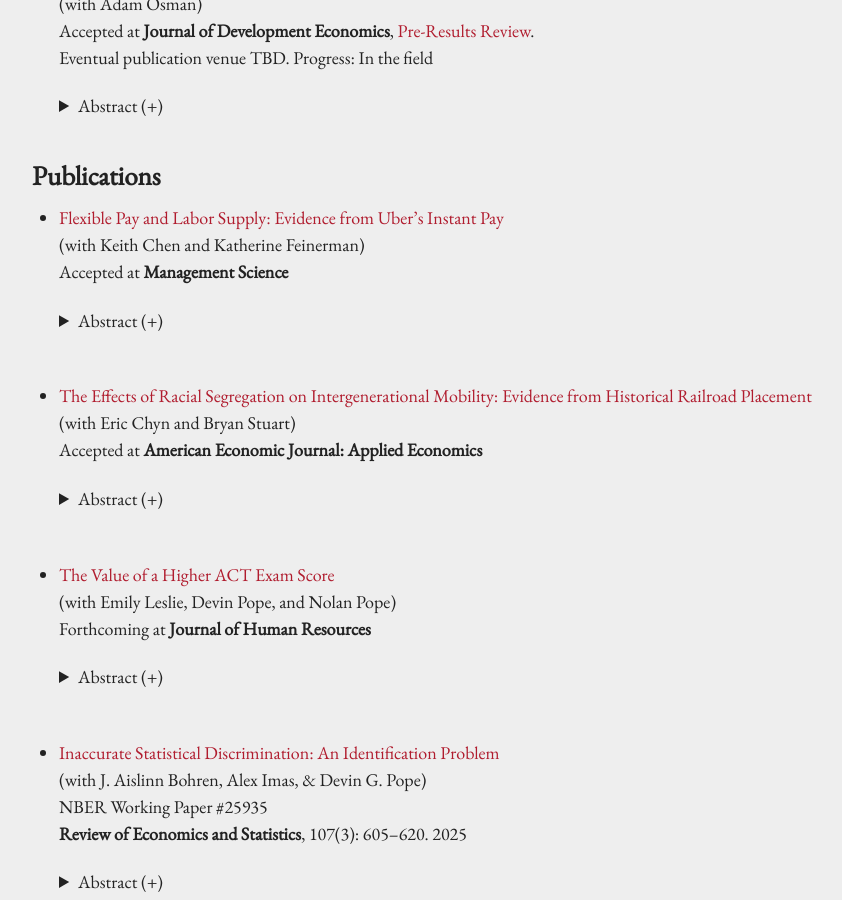
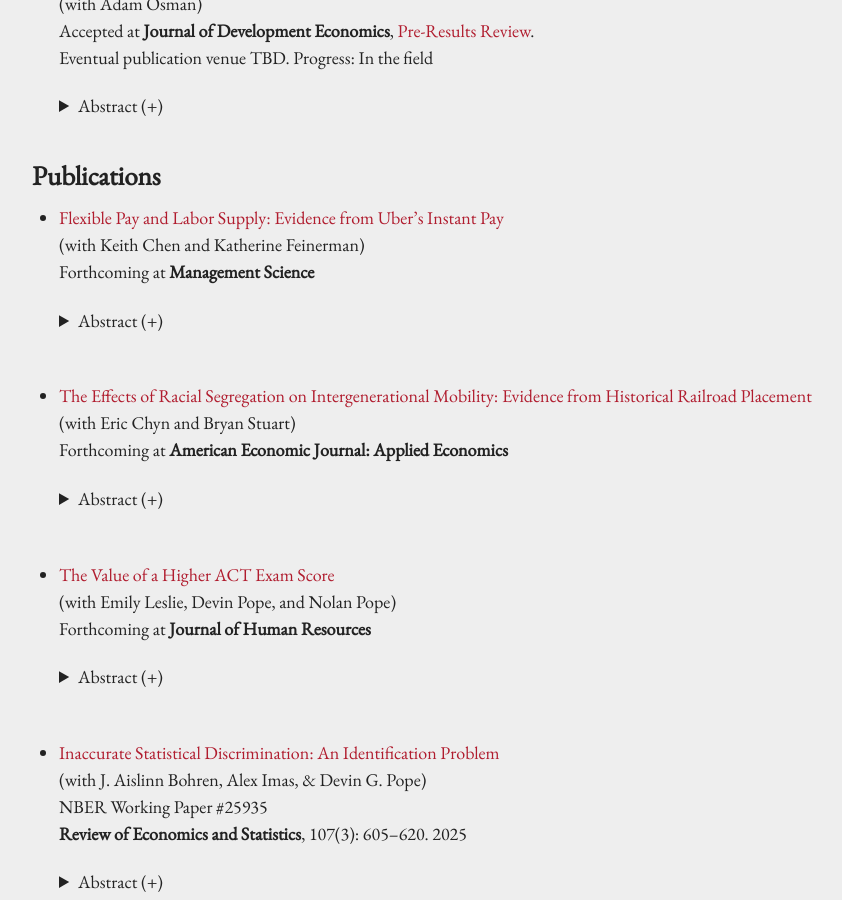
Before and after one commit to kareemhaggag/kareemhaggag.github.io, a Jekyll site: the page built from research.md, in a window 1280 px wide and 900 px high, scrolled down 535 px. Shown: the whole window, without its empty margins (185-1027 px from the left). Built offline with Jekyll 4.4.1, drawn with Linux system fonts in a browser that asks for light colours; comment, search, counter and statistics services are not loaded; our own code applies the rules of GitHub Pages for plain Markdown files.

Commit message:
update CV

```diff
--- a/research.md
+++ b/research.md
@@ -5,7 +5,7 @@ permalink: /research/
 
 ## Working Papers
 
-* [Ideology in Government: Evidence from the Office of Indian Affairs and the Assimilation Era](/f/) (August 2025)<br />
+* [Ideology in Government: Evidence from the Office of Indian Affairs and the Assimilation Era](/f/Ideology_OIA.pdf) (August 2025)<br />
   (with Eric Chyn and Christian Maruthiah)<br />
 
    <details><summary> Abstract (+) </summary>
@@ -42,7 +42,7 @@ permalink: /research/
 
 * [Flexible Pay and Labor Supply: Evidence from Uber's Instant Pay](/f/Instant_Pay.pdf)<br />
   (with Keith Chen and Katherine Feinerman)<br />
-  Accepted at **Management Science** <br />
+  Forthcoming at **Management Science** <br />
 
 
    <details><summary> Abstract (+) </summary>
@@ -54,8 +54,7 @@ permalink: /research/
 
 * [The Effects of Racial Segregation on Intergenerational Mobility: Evidence from Historical Railroad Placement](/f/Segregation_Mobility.pdf)<br />
   (with Eric Chyn and Bryan Stuart)<br />
-    Accepted at **American Economic Journal: Applied Economics** <br />
-
+  Forthcoming at **American Economic Journal: Applied Economics** <br />
 
 
    <details><summary> Abstract (+) </summary>
```
Also changed, not shown: 2 other files.
